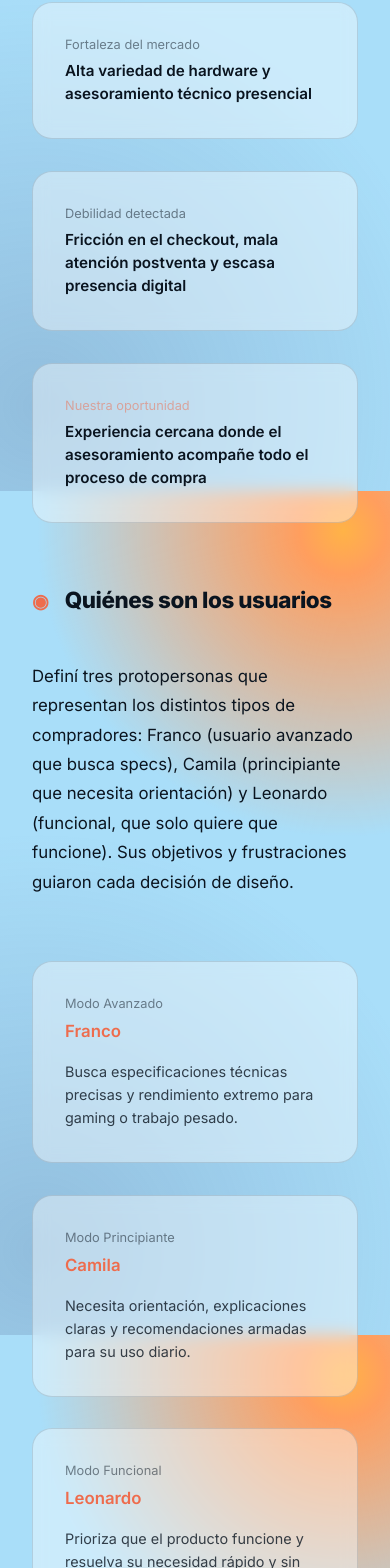
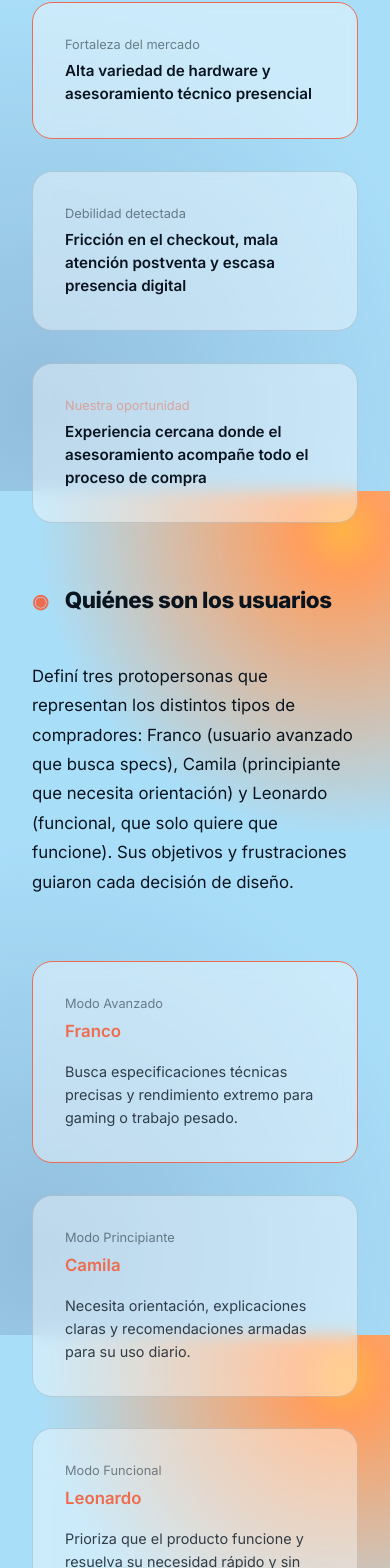
Before and after one commit to AlejandroValle1/portfolio-ux, a React (Vite) app: page /tienda-tecno in a window 390 px wide. Shown: the part 2885-4453 px from the top of the page. Built offline with nearby package versions, Linux system fonts and the light colour scheme; a web font is replaced by a local one.

Commit message:
feat: add scroll spotlight animations to project page cards on mobile

```diff
--- /dev/null
+++ b/src/components/SpotlightGrid.jsx
@@ -0,0 +1,56 @@
+import React, { createRef, useRef } from 'react';
+import { motion } from 'framer-motion';
+import { usePerformance } from '../context/PerformanceContext';
+import { useScrollSpotlight } from '../hooks/useScrollSpotlight';
+
+const SpotlightGrid = ({ items, renderItem, columns = 'repeat(auto-fit, minmax(260px, 1fr))' }) => {
+    const { isLowEnd, isMobile } = usePerformance();
+    const isLowPerf = isLowEnd || isMobile;
+
+    const refsArray = useRef(items.map(() => createRef()));
+    const refs = refsArray.current;
+
+    const activeIndex = useScrollSpotlight(refs, isLowPerf);
+
+    return (
+        <motion.div
+            variants={{ hidden: { opacity: 0 }, show: { opacity: 1, transition: { staggerChildren: 0.15 } } }}
+            initial="hidden" whileInView="show" viewport={{ once: true, margin: '-50px' }}
+            style={{
+                display: 'grid',
+                gridTemplateColumns: columns,
+                gap: 'var(--space-4)',
+                marginTop: 'var(--space-6)'
+            }}
+        >
+            {items.map((item, i) => {
+                const isActive = activeIndex === i;
+                const dynamicStyle = isLowPerf && activeIndex !== null ? {
+                    borderColor: isActive ? 'var(--accent-primary)' : 'var(--border-inactive)',
+                    opacity: isActive ? 1 : 0.4,
+                    transform: 'none'
+                } : {};
+
+                return (
+                    <motion.div
+                        key={i}
+                        ref={refs[i]}
+                        whileHover={!isLowPerf ? { y: -4, scale: 1.01, borderColor: 'var(--accent-primary)' } : {}}
+                        variants={{ hidden: { opacity: 0, y: 20 }, show: { opacity: 1, y: 0, transition: { type: 'spring', stiffness: 300, damping: 24 } } }}
+                        className="glass-card"
+                        style={{
+                            padding: 'var(--space-4)',
+                            borderRadius: '20px',
+                            transition: 'all 0.4s ease',
+                            ...dynamicStyle
+                        }}
+                    >
+                        {renderItem(item, i, isActive)}
+                    </motion.div>
+                );
+            })}
+        </motion.div>
+    );
+};
+
+export default SpotlightGrid;
--- /dev/null
+++ b/src/hooks/useScrollSpotlight.js
@@ -0,0 +1,39 @@
+import { useState, useEffect } from 'react';
+
+export function useScrollSpotlight(refs, isLowPerformance) {
+    const [activeIndex, setActiveIndex] = useState(null);
+
+    useEffect(() => {
+        const observers = [];
+        const ratios = new Array(refs.length).fill(0);
+
+        const updateActive = () => {
+            let maxRatio = 0;
+            let maxIndex = null;
+            ratios.forEach((r, i) => {
+                if (r > maxRatio) { maxRatio = r; maxIndex = i; }
+            });
+            setActiveIndex(maxRatio > 0.5 ? maxIndex : null);
+        };
+
+        refs.forEach((ref, i) => {
+            if (!ref.current) return;
+            const obs = new IntersectionObserver(
+                ([entry]) => {
+                    ratios[i] = entry.intersectionRatio;
+                    updateActive();
+                },
+                {
+                    threshold: isLowPerformance ? [0.5] : [0.2, 0.5, 0.8],
+                    rootMargin: isLowPerformance ? "-20% 0px -20% 0px" : "-35% 0px -35% 0px"
+                }
+            );
+            obs.observe(ref.current);
+            observers.push(obs);
+        });
+
+        return () => observers.forEach(o => o.disconnect());
+    }, [refs, isLowPerformance]);
+
+    return activeIndex;
+}
--- a/src/pages/ProjectSepara.jsx
+++ b/src/pages/ProjectSepara.jsx
@@ -9,6 +9,7 @@ import Lightbox from '../components/Lightbox';
 import CompareCarousel from '../components/CompareCarousel';
 import ParallaxGallery from '../components/ParallaxGallery';
 import { SEPARA_DATA } from '../data/projectsData';
+import SpotlightGrid from '../components/SpotlightGrid';
 
 const ProjectSepara = () => {
     const [lightboxState, setLightboxState] = useState({ isOpen: false, images: [], index: 0 });
@@ -85,28 +86,14 @@ const ProjectSepara = () => {
                     </>
                 }
             >
-                <motion.div
-                    variants={{ hidden: { opacity: 0 }, show: { opacity: 1, transition: { staggerChildren: 0.15 } } }}
-                    initial="hidden" whileInView="show" viewport={{ once: true, margin: '-50px' }}
-                    style={{
-                        display: 'grid',
-                        gridTemplateColumns: 'repeat(auto-fit, minmax(260px, 1fr))',
-                        gap: 'var(--space-4)',
-                        marginTop: 'var(--space-6)'
-                    }}
-                >
-                    {[
+                <SpotlightGrid
+                    items={[
                         { problem: 'Información dispersa y confusa', opportunity: 'Módulo de educación centralizado (Talleres)' },
                         { problem: 'Poco incentivo y escasez de bolsas verdes', opportunity: 'Programa de Recompensas por comprometerse' },
                         { problem: 'Desconocimiento de puntos de recolección', opportunity: 'Mapa interactivo con la red de EcoPuntos' }
-                    ].map((item, i) => (
-                        <motion.div key={i} whileHover={{ y: -4, scale: 1.01 }} variants={{ hidden: { opacity: 0, y: 20 }, show: { opacity: 1, y: 0, transition: { type: 'spring', stiffness: 300, damping: 24 } } }} className="glass-card" style={{
-                            padding: 'var(--space-4)',
-                            borderRadius: '20px',
-                            display: 'flex',
-                            flexDirection: 'column',
-                            gap: 'var(--space-2)'
-                        }}>
+                    ]}
+                    renderItem={(item) => (
+                        <div style={{ display: 'flex', flexDirection: 'column', gap: 'var(--space-2)' }}>
                             <p style={{ fontSize: '0.85rem', opacity: 0.55, margin: 0 }}>
                                 Problema
                             </p>
@@ -120,9 +107,9 @@ const ProjectSepara = () => {
                             <p style={{ fontWeight: 600, margin: 0, fontSize: '0.95rem' }}>
                                 {item.opportunity}
                             </p>
-                        </motion.div>
-                    ))}
-                </motion.div>
+                        </div>
+                    )}
+                />
             </ProjectSection>
 
             {/* ════════════════════════════════
--- a/src/pages/ProjectTienda.jsx
+++ b/src/pages/ProjectTienda.jsx
@@ -9,6 +9,7 @@ import Lightbox from '../components/Lightbox';
 import CompareCarousel from '../components/CompareCarousel';
 import ParallaxGallery from '../components/ParallaxGallery';
 import { TIENDA_DATA } from '../data/projectsData';
+import SpotlightGrid from '../components/SpotlightGrid';
 
 const ProjectTienda = () => {
     const [lightboxState, setLightboxState] = useState({ isOpen: false, images: [], index: 0 });
@@ -88,32 +89,21 @@ const ProjectTienda = () => {
                 title="Análisis de la competencia"
                 text="Analicé competidores directos como Maximus, Gaming City y ArmyTech para identificar dónde el mercado fallaba y dónde Tienda Tecno podía diferenciarse."
             >
-                <motion.div
-                    variants={{ hidden: { opacity: 0 }, show: { opacity: 1, transition: { staggerChildren: 0.15 } } }}
-                    initial="hidden" whileInView="show" viewport={{ once: true, margin: '-50px' }}
-                    style={{
-                        display: 'grid',
-                        gridTemplateColumns: 'repeat(auto-fit, minmax(260px, 1fr))',
-                        gap: 'var(--space-4)',
-                        marginTop: 'var(--space-6)'
-                    }}
-                >
-                    {[
+                <SpotlightGrid
+                    items={[
                         { label: 'Fortaleza del mercado', text: 'Alta variedad de hardware y asesoramiento técnico presencial' },
                         { label: 'Debilidad detectada', text: 'Fricción en el checkout, mala atención postventa y escasa presencia digital' },
                         { label: 'Nuestra oportunidad', text: 'Experiencia cercana donde el asesoramiento acompañe todo el proceso de compra' }
-                    ].map((item, i) => (
-                        <motion.div key={i} whileHover={{ y: -4, scale: 1.01 }} variants={{ hidden: { opacity: 0, y: 20 }, show: { opacity: 1, y: 0, transition: { type: 'spring', stiffness: 300, damping: 24 } } }} className="glass-card" style={{
-                            padding: 'var(--space-4)',
-                            borderRadius: '20px',
-                        }}>
+                    ]}
+                    renderItem={(item, i) => (
+                        <>
                             <p style={{ fontSize: '0.8rem', opacity: 0.5, margin: '0 0 6px', color: i === 2 ? 'var(--accent-primary)' : 'inherit' }}>
                                 {item.label}
                             </p>
                             <p style={{ fontWeight: 600, margin: 0, fontSize: '0.95rem' }}>{item.text}</p>
-                        </motion.div>
-                    ))}
-                </motion.div>
+                        </>
+                    )}
+                />
             </ProjectSection>
 
             <ProjectSection
@@ -121,28 +111,20 @@ const ProjectTienda = () => {
                 title="Quiénes son los usuarios"
                 text="Definí tres protopersonas que representan los distintos tipos de compradores: Franco (usuario avanzado que busca specs), Camila (principiante que necesita orientación) y Leonardo (funcional, que solo quiere que funcione). Sus objetivos y frustraciones guiaron cada decisión de diseño."
             >
-                <motion.div
-                    variants={{ hidden: { opacity: 0 }, show: { opacity: 1, transition: { staggerChildren: 0.15 } } }}
-                    initial="hidden" whileInView="show" viewport={{ once: true, margin: '-50px' }}
-                    style={{
-                        display: 'grid',
-                        gridTemplateColumns: 'repeat(auto-fit, minmax(260px, 1fr))',
-                        gap: 'var(--space-4)',
-                        marginTop: 'var(--space-6)'
-                    }}
-                >
-                    {[
+                <SpotlightGrid
+                    items={[
                         { name: 'Franco', type: 'Modo Avanzado', desc: 'Busca especificaciones técnicas precisas y rendimiento extremo para gaming o trabajo pesado.' },
                         { name: 'Camila', type: 'Modo Principiante', desc: 'Necesita orientación, explicaciones claras y recomendaciones armadas para su uso diario.' },
                         { name: 'Leonardo', type: 'Modo Funcional', desc: 'Prioriza que el producto funcione y resuelva su necesidad rápido y sin demasiadas vueltas.' }
-                    ].map((persona, i) => (
-                        <motion.div key={i} whileHover={{ y: -4, scale: 1.01 }} variants={{ hidden: { opacity: 0, y: 20 }, show: { opacity: 1, y: 0, transition: { type: 'spring', stiffness: 300, damping: 24 } } }} className="glass-card" style={{ padding: 'var(--space-4)', borderRadius: '20px' }}>
+                    ]}
+                    renderItem={(persona) => (
+                        <>
                             <p style={{ fontSize: '0.8rem', opacity: 0.5, margin: '0 0 6px' }}>{persona.type}</p>
                             <p style={{ fontWeight: 600, margin: '0 0 var(--space-2)', fontSize: '1.05rem', color: 'var(--accent-primary)' }}>{persona.name}</p>
                             <p style={{ fontSize: '0.9rem', margin: 0, opacity: 0.8, lineHeight: 1.6 }}>{persona.desc}</p>
-                        </motion.div>
-                    ))}
-                </motion.div>
+                        </>
+                    )}
+                />
             </ProjectSection>
 
             {/* ════════════════════════════════
```
